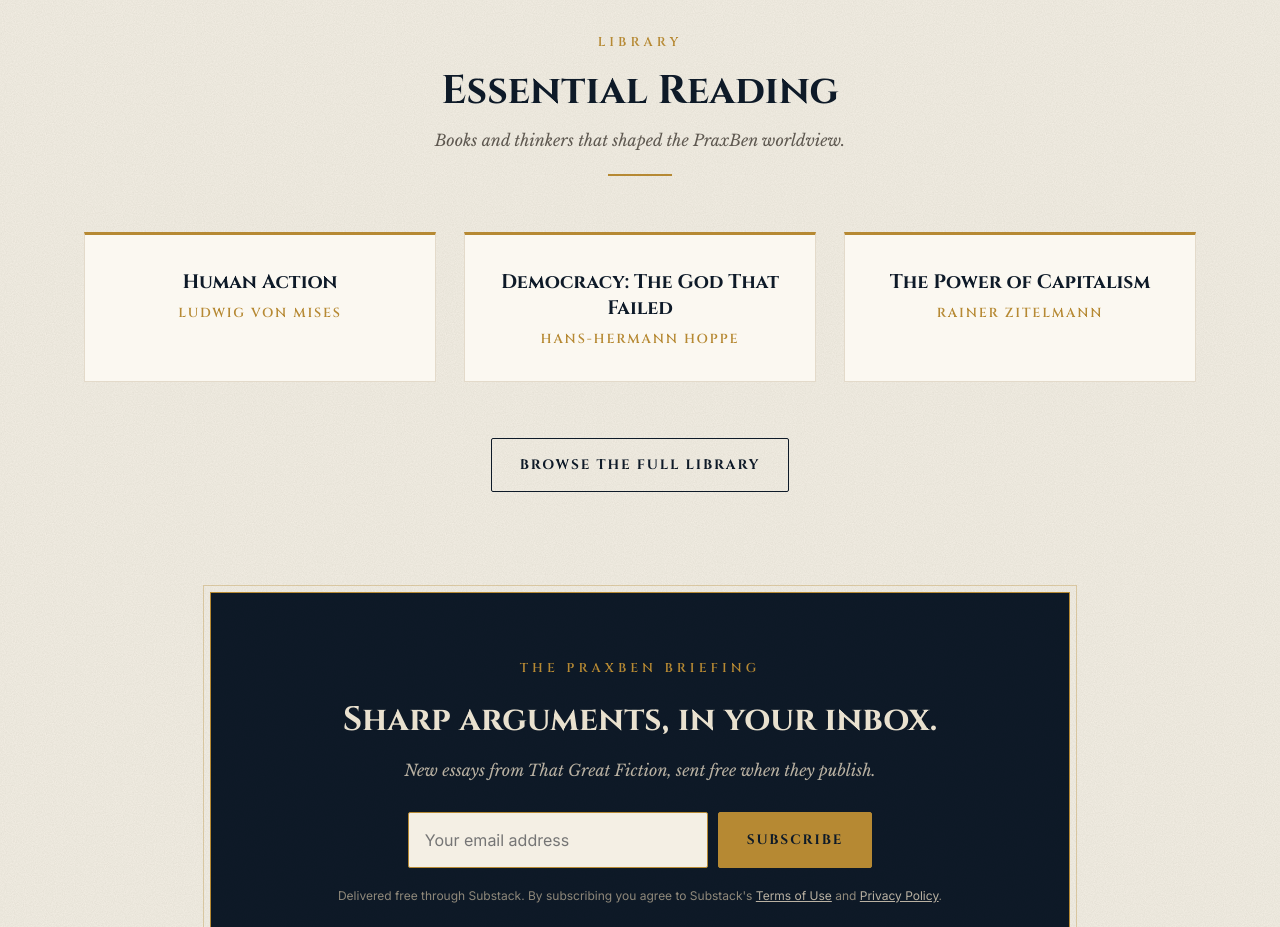
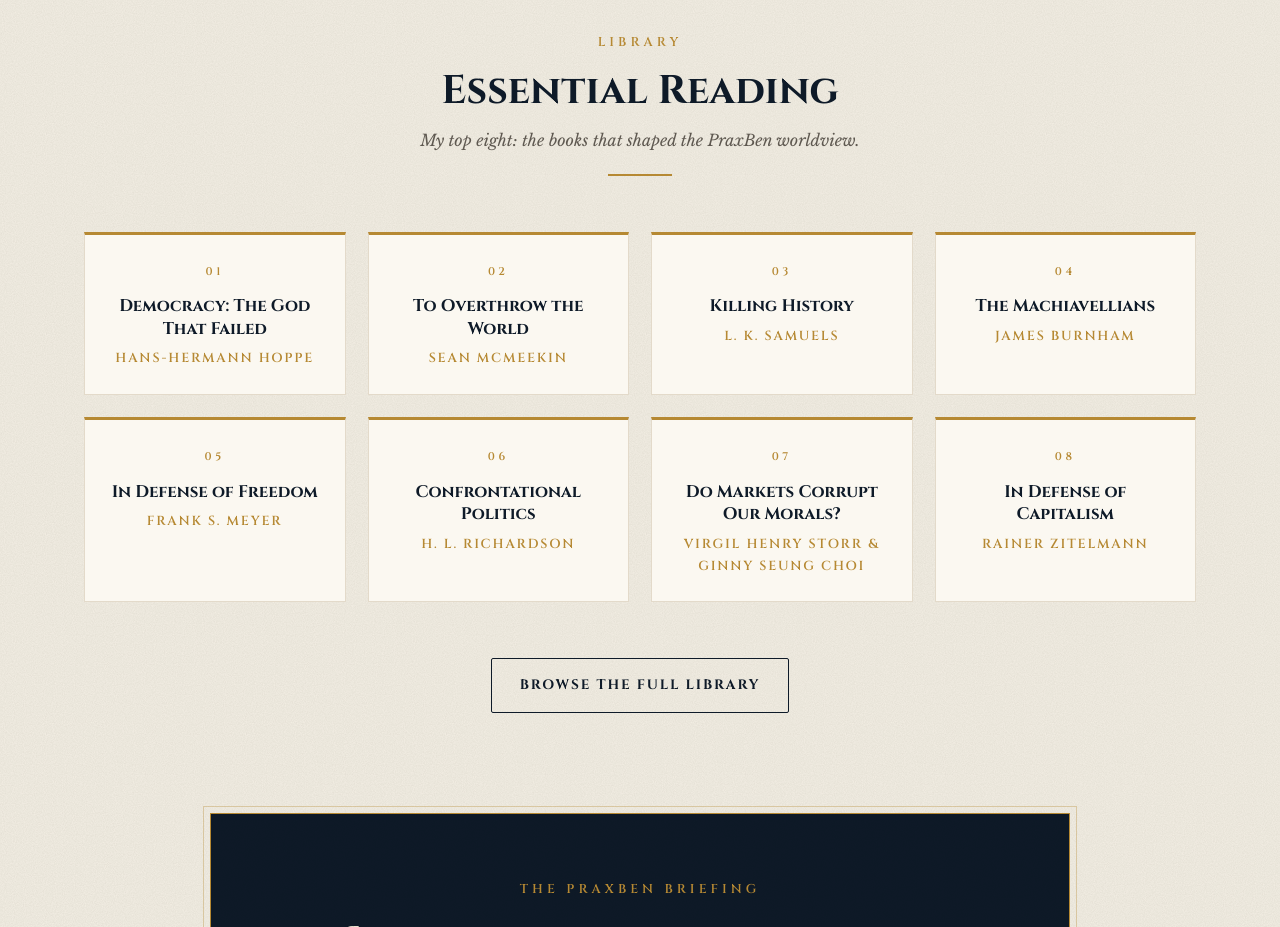
Before and after one commit to praxben/praxben.github.io, a plain HTML site: page index.html in a window 1280 px wide. Shown: the part 6060-6987 px from the top of the page. Drawn offline with nearby package versions, Linux system fonts and the light colour scheme.

Commit message:
Update Essential Reading to Ben's top eight; badge them in the library
Co-Authored-By: Claude Opus 5.5 <noreply@anthropic.com>

```diff
--- a/assets/site.css
+++ b/assets/site.css
@@ -276,3 +276,10 @@ section{padding:72px 0}
 .newsletter .btn{width:100%}
 footer nav{display:block}
 }
+
+/* Top-8 reading grid */
+.cards.cards-4{grid-template-columns:repeat(4,1fr);gap:22px}
+.cards-4 .card{padding:28px 22px 24px}
+.cards-4 .card h3{font-size:1.05rem}
+@media(max-width:980px){.cards.cards-4{grid-template-columns:repeat(2,1fr)}}
+@media(max-width:520px){.cards.cards-4{grid-template-columns:1fr}}
--- a/index.html
+++ b/index.html
@@ -181,13 +181,18 @@
 <div class="section-head">
 <span class="eyebrow">Library</span>
 <h2 class="section-title">Essential Reading</h2>
-<p class="section-sub">Books and thinkers that shaped the PraxBen worldview.</p>
+<p class="section-sub">My top eight: the books that shaped the PraxBen worldview.</p>
 <div class="rule"></div>
 </div>
-<div class="cards">
-<article class="card book"><h3>Human Action</h3><p>Ludwig von Mises</p></article>
-<article class="card book"><h3>Democracy: The God That Failed</h3><p>Hans-Hermann Hoppe</p></article>
-<article class="card book"><h3>The Power of Capitalism</h3><p>Rainer Zitelmann</p></article>
+<div class="cards cards-4">
+<article class="card book"><span class="eyebrow">01</span><h3>Democracy: The God That Failed</h3><p>Hans-Hermann Hoppe</p></article>
+<article class="card book"><span class="eyebrow">02</span><h3>To Overthrow the World</h3><p>Sean McMeekin</p></article>
+<article class="card book"><span class="eyebrow">03</span><h3>Killing History</h3><p>L. K. Samuels</p></article>
+<article class="card book"><span class="eyebrow">04</span><h3>The Machiavellians</h3><p>James Burnham</p></article>
+<article class="card book"><span class="eyebrow">05</span><h3>In Defense of Freedom</h3><p>Frank S. Meyer</p></article>
+<article class="card book"><span class="eyebrow">06</span><h3>Confrontational Politics</h3><p>H. L. Richardson</p></article>
+<article class="card book"><span class="eyebrow">07</span><h3>Do Markets Corrupt Our Morals?</h3><p>Virgil Henry Storr &amp; Ginny Seung Choi</p></article>
+<article class="card book"><span class="eyebrow">08</span><h3>In Defense of Capitalism</h3><p>Rainer Zitelmann</p></article>
 </div>
 <div class="media-cta">
 <a class="btn btn-outline btn-ink" href="library.html">Browse the full library</a>
```
Also changed, not shown: books.js (+18 -0 lines), library.html (+5 -1 lines).
